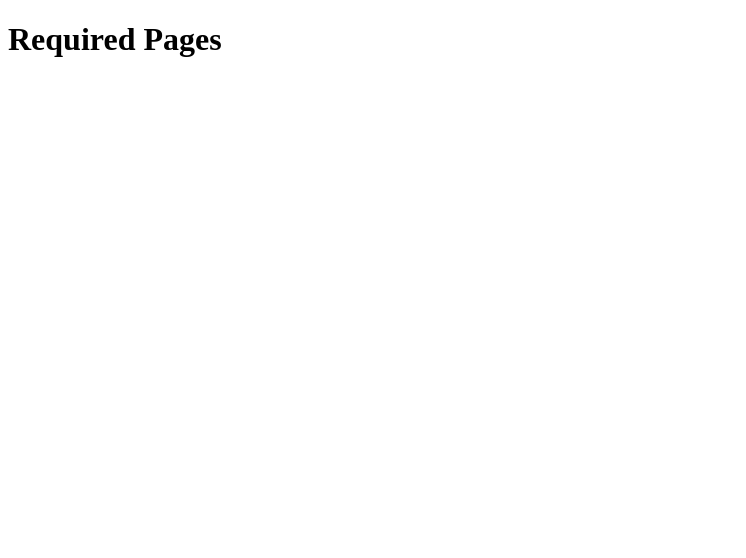
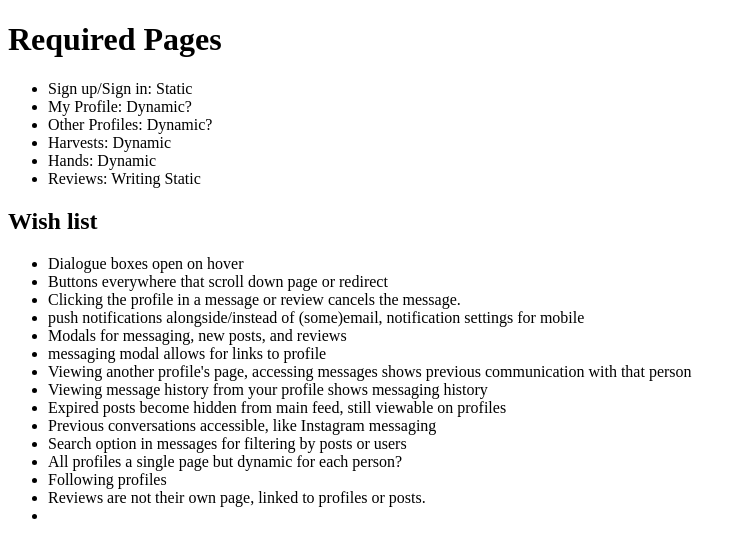
Before and after one commit to garden-connect/garden-connect, a plain HTML site: page jack-beanstalk/important-pages.html in a window 1280 px wide. Shown: the whole page, without its empty margins (0-746 px from the left). Drawn offline with Linux system fonts and the light colour scheme.

Commit message:
updated important pages q

```diff
--- a/jack-beanstalk/important-pages.html
+++ b/jack-beanstalk/important-pages.html
@@ -6,6 +6,33 @@
 </head>
 <body>
 <h1>Required Pages</h1>
+<ul>
+    <li>Sign up/Sign in: Static</li>
+    <li>My Profile: Dynamic?</li>
+    <li>Other Profiles: Dynamic?</li>
+    <li>Harvests: Dynamic</li>
+    <li>Hands: Dynamic</li>
+    <li>Reviews: Writing Static</li>
+
+</ul>
+<h2>Wish list</h2>
+    <ul>
+        <li>Dialogue boxes open on hover</li>
+        <li>Buttons everywhere that scroll down page or redirect</li>
+        <li>Clicking the profile in a message or review cancels the message.</li>
+        <li>push notifications alongside/instead of (some)email, notification settings for mobile</li>
+        <li>Modals for messaging, new posts, and reviews</li>
+        <li>messaging modal allows for links to profile</li>
+        <li>Viewing another profile's page, accessing messages shows previous communication with that person</li>
+        <li>Viewing message history from your profile shows messaging history</li>
+        <li>Expired posts become hidden from main feed, still viewable on profiles</li>
+        <li>Previous conversations accessible, like Instagram messaging</li>
+        <li>Search option in messages for filtering by posts or users</li>
+        <li>All profiles a single page but dynamic for each person?</li>
+        <li>Following profiles</li>
+        <li>Reviews are not their own page, linked to profiles or posts.</li>
+        <li></li>
+    </ul>
 
 </body>
 </html>
```
